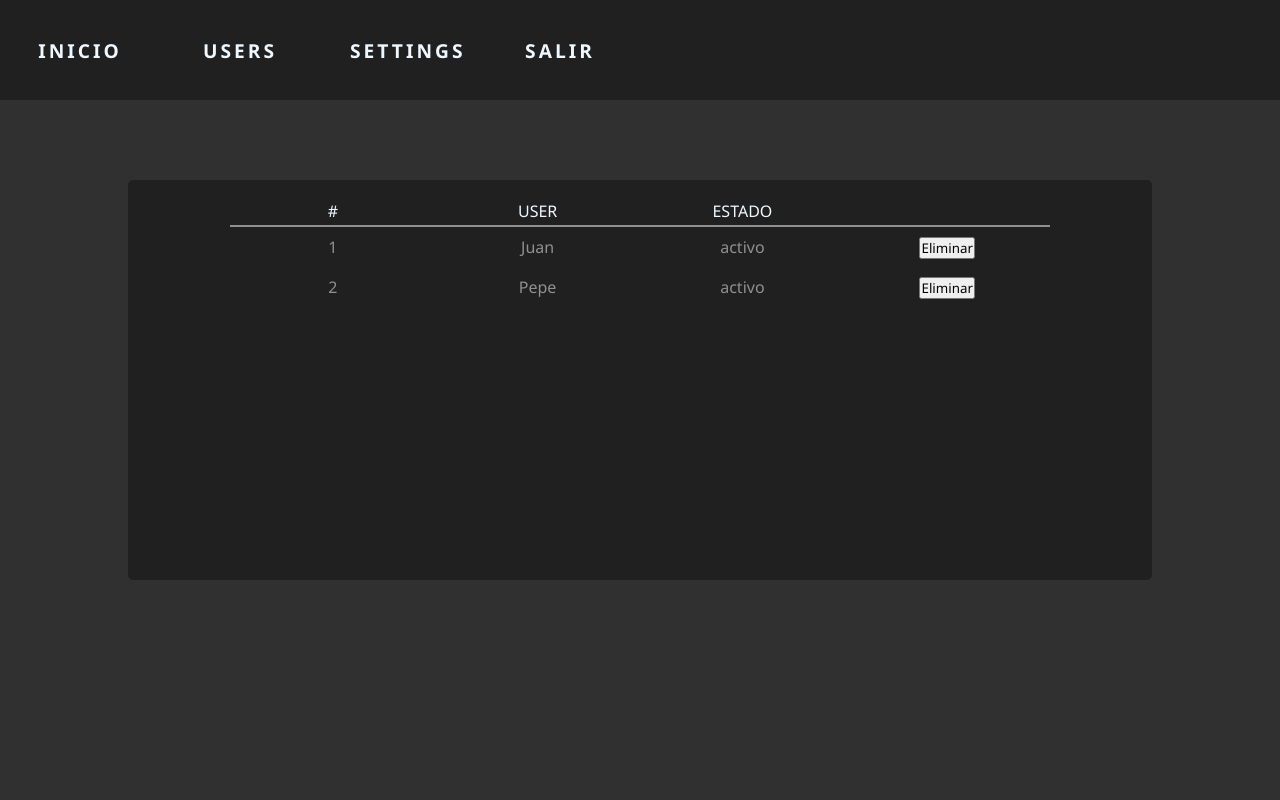
After one commit to tetraform69/PruebaConceptosPHP, a PHP site: page /views/html/admin.html in a window 1280 px wide. The commit adds this page. Run offline with PHP 8.4, Linux system fonts and the light colour scheme.

Commit message:
admin mas o menos necesita mejorar

```diff
--- /dev/null
+++ b/views/css/admin.css
@@ -0,0 +1,98 @@
+*{
+    margin: 0;
+    padding: 0;
+    font-family: 'Segoe UI', Tahoma, Geneva, Verdana, sans-serif;
+}
+
+body {
+    background: #303030;
+    display: flex;
+    flex-direction: column;
+    align-items: center;
+    min-height: 100vh;
+}
+
+nav {
+    background: #202020;
+    width: 100%;
+    min-height: 100px;
+    display: flex;
+    align-items: center;
+}
+
+nav a{
+    text-align: center;
+    font-size: larger;
+    font-weight: 600;
+    text-decoration: none;
+    color: aliceblue;
+    width: 100px;
+    margin: 0px 30px;
+    height: 100%;
+    letter-spacing: 3px;
+    text-transform: uppercase;
+    transition: all 0.5s;
+}
+
+nav a:hover{
+    letter-spacing: 4px;
+    color: #0099ff;
+}
+
+section {
+    width: 100%;
+    display: flex;
+    align-items: center;
+    justify-content: center;
+    min-height: 70vh;
+}
+
+.box {
+    display: flex;
+    flex-direction: column;
+    align-items: center;
+    justify-content: flex-start;
+    background: #202020;
+    min-width: 80%;
+    min-height: 50vh;
+    border-radius: 5px;
+}
+
+.header-table{
+    display: flex;
+    align-items: center;
+    justify-content: space-around;
+    min-width: 80%;
+    margin-top: 20px;
+}
+
+.header-table p{
+    color: aliceblue;
+    text-transform: uppercase;
+    min-width: 25%;
+    height: 25px;
+    text-align: center;
+    border-bottom: 2px solid #ffffff80;
+}
+
+.body-table {
+    display: flex;
+    flex-direction: column;
+    align-items: center;
+    justify-content: center;
+    min-width: 80%;
+}
+
+.row{
+    display: flex;
+    align-items: center;
+    justify-content: space-around;
+    min-width: 100%;
+    min-height: 40px;
+}
+
+.row p{
+    color: #ffffff80;
+    text-align: center;
+    width: 25%;
+}
--- a/views/css/login.css
+++ b/views/css/login.css
@@ -1,7 +1,7 @@
 *{
     margin: 0;
     padding: 0;
-    font-family: 'Gill Sans', 'Gill Sans MT', Calibri, 'Trebuchet MS', sans-serif;
+    font-family: 'Segoe UI', Tahoma, Geneva, Verdana, sans-serif;
 }
 
 body{
@@ -54,6 +54,7 @@ label {
     font-weight: 600;
     font-size: large;
     transition: 0.5s;
+    letter-spacing: 3px;
 }
 
 .box-input label {
--- a/views/css/user.css
+++ b/views/css/user.css
@@ -1,7 +1,7 @@
 *{
     margin: 0;
     padding: 0;
-    font-family: 'Gill Sans', 'Gill Sans MT', Calibri, 'Trebuchet MS', sans-serif;
+    font-family: 'Segoe UI', Tahoma, Geneva, Verdana, sans-serif;
 }
 
 body {
@@ -44,6 +44,7 @@ section {
     display: flex;
     align-items: center;
     justify-content: center;
+    min-height: 70vh;
 }
 
 .box {
@@ -85,6 +86,7 @@ input{
     font-weight: 600;
     font-size: large;
     transition: 0.5s;
+    letter-spacing: 3px;
 }
 
 .box-input input:focus,
@@ -111,7 +113,7 @@ input{
     font-weight: 600;
     letter-spacing: 2px;
     border-radius: 50px;
-    transition: all 0.5s;
+    transition: background-color 0.5s, letter-spacing 0.5s;
 }
 
 .box-buttons button:hover{
--- /dev/null
+++ b/views/html/admin.html
@@ -0,0 +1,42 @@
+<!DOCTYPE html>
+<html lang="en">
+<head>
+    <meta charset="UTF-8">
+    <meta http-equiv="X-UA-Compatible" content="IE=edge">
+    <meta name="viewport" content="width=device-width, initial-scale=1.0">
+    <link rel="stylesheet" href="/views/css/admin.css">
+    <title>Admin</title>
+</head>
+<body>
+    <nav>
+        <a href="#">inicio</a>
+        <a href="#">users</a>
+        <a href="#">settings</a>
+        <a href="login.html" id="salir">salir</a>
+    </nav>
+    <section>
+        <div class="box">
+            <div class="header-table">
+                <p>#</p>
+                <p>user</p>
+                <p>estado</p>
+                <p></p>
+            </div>
+            <div class="body-table">
+                <div class="row">
+                    <p>1</p>
+                    <p>Juan</p>
+                    <p>activo</p>
+                    <p><button>Eliminar</button></p>
+                </div>
+                <div class="row">
+                    <p>2</p>
+                    <p>Pepe</p>
+                    <p>activo</p>
+                    <p><button>Eliminar</button></p>
+                </div>
+            </div>
+        </div>
+    </section>
+</body>
+</html>
--- a/views/html/login.html
+++ b/views/html/login.html
@@ -21,9 +21,6 @@
             <label for="password">Password</label>
         </div>
         <button type="submit">Log in</button>
-        <div>
-            <a href="">Create Account</a>
-        </div>
     </form>
 </body>
 
--- a/views/js/user.js
+++ b/views/js/user.js
@@ -1,4 +1,4 @@
-function editar() {
+function settings() {
     inputs = document.querySelectorAll('input')
     buttons = document.querySelectorAll('button')
     inputs.forEach(input => {
@@ -9,7 +9,7 @@ function editar() {
     })
 }
 
-function actualizar() {
+function update() {
     inputs = document.querySelectorAll('input')
     buttons = document.querySelectorAll('button')
     inputs.forEach(input => {
```
Also changed, not shown: views/html/user.html (+5 -5 lines).
